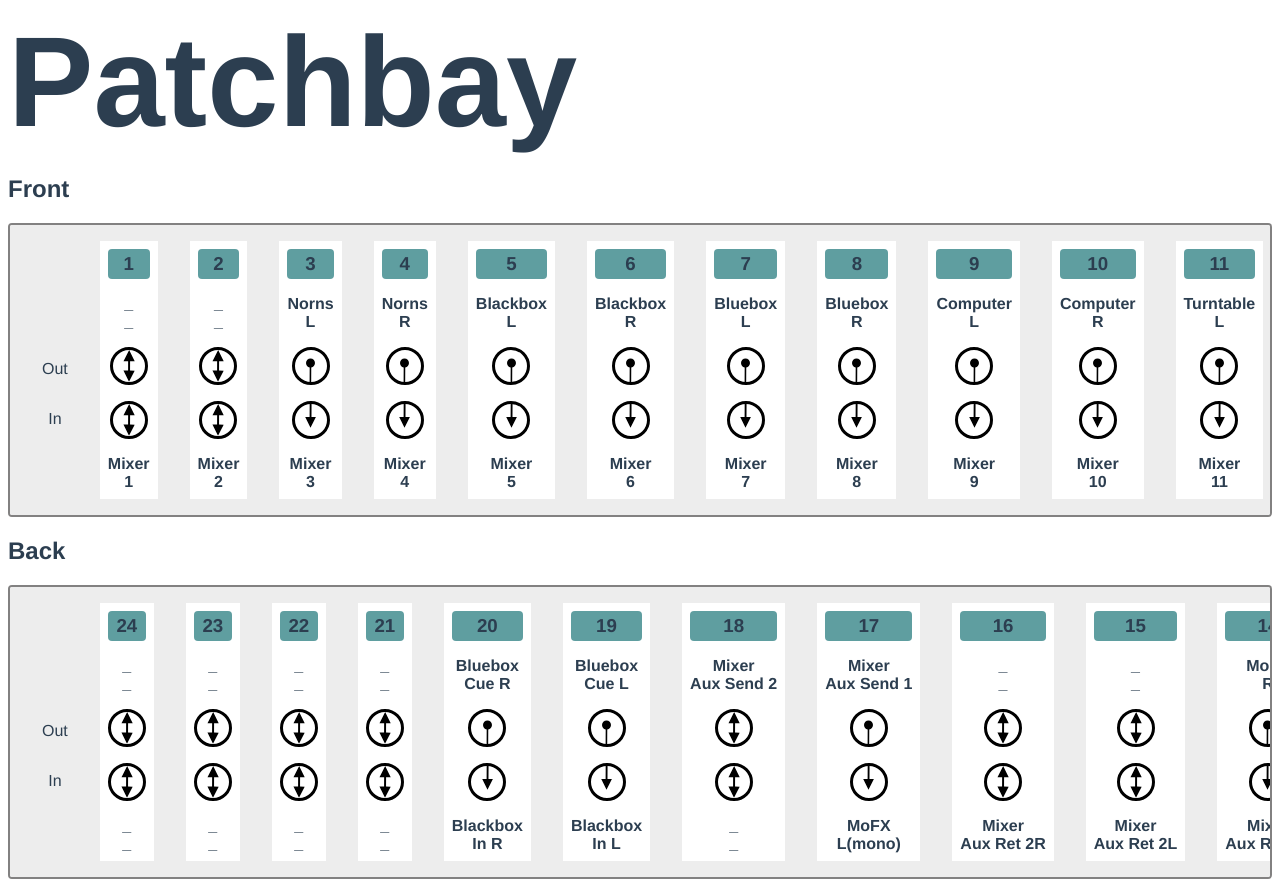
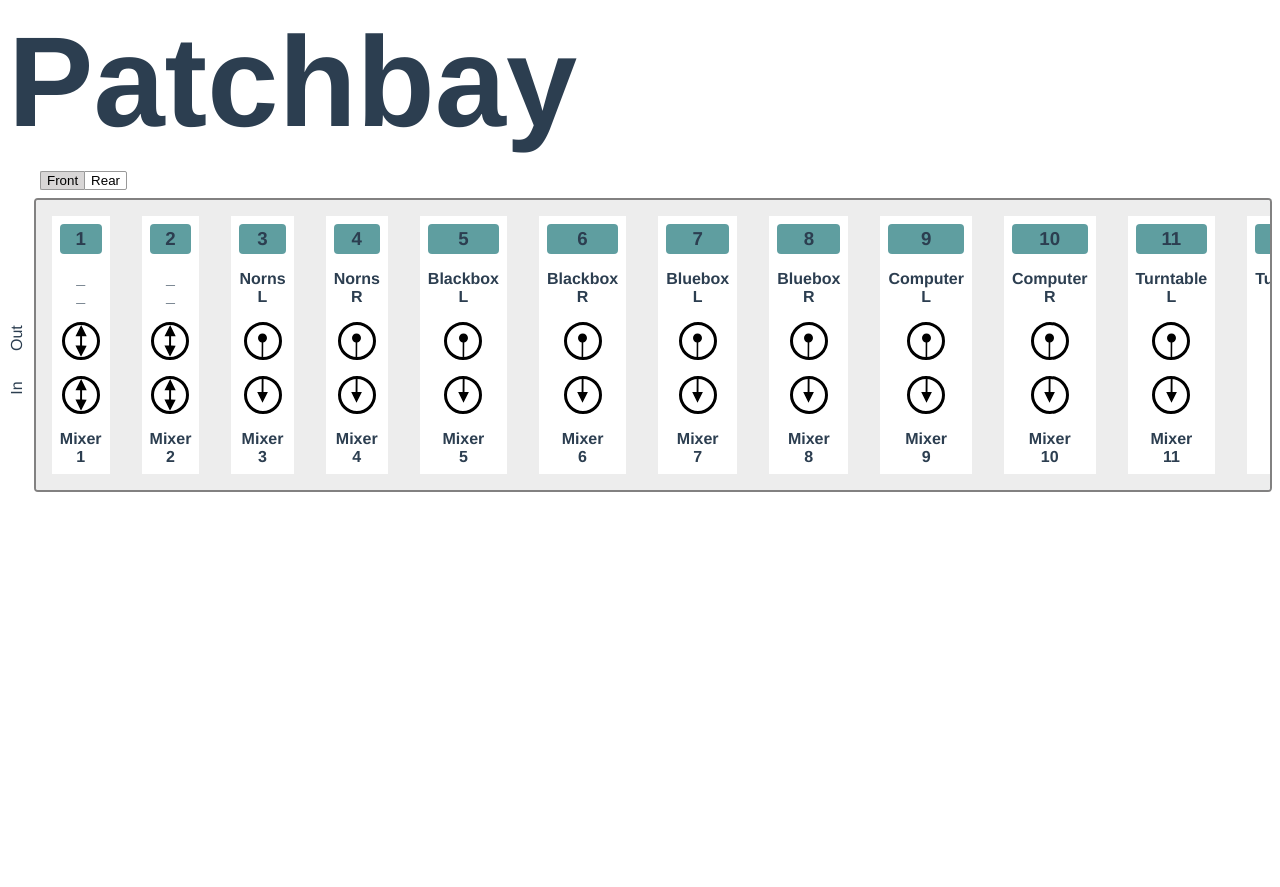
Before and after one commit to jasonbirchler/patchbay, a Vue app: page / in a window 1280 px wide. After the commit the page ends 800 px from the top, so only its background shows below. Built offline with nearby package versions, Linux system fonts and the light colour scheme.

Commit message:
styling tweaks + add button to switch front/back

```diff
--- a/src/App.vue
+++ b/src/App.vue
@@ -1,7 +1,7 @@
 <template>
     <div id="app">
         <h1>Patchbay</h1>
-        <Patchbay showBack />
+        <Patchbay />
     </div>
 </template>
 
--- a/src/components/Panel.vue
+++ b/src/components/Panel.vue
@@ -1,10 +1,10 @@
 <template>
     <main :class="[format]">
+        <div class="labels">
+            <p>Out</p>
+            <p>In</p>
+        </div>
         <div class="points">
-            <div class="labels">
-                <p>Out</p>
-                <p>In</p>
-            </div>
             <div
                 :class="['points--pair']"
                 v-for="(item, index) in orderedPatchPoints"
@@ -29,10 +29,6 @@
                     :mode="item.mode"
                     direction="in"
                 />
-            </div>
-            <div class="labels">
-                <p>Out</p>
-                <p>In</p>
             </div>
         </div>
     </main>
@@ -65,13 +61,14 @@
 
 <style scoped>
 main {
+    display: flex;
+}
+.points {
     border: 2px solid #828181;
     border-radius: 4px;
     padding: 1rem;
     background-color: #ededed;
     overflow-y: auto;
-}
-.points {
     display: flex;
     gap: 2rem;
 }
@@ -85,12 +82,11 @@
     flex-direction: column;
     justify-content: center;
     text-align: center;
+    margin-top: 2rem;
 }
-.labels:first-child {
-    padding-left: 1rem;
-}
-.labels:last-child {
-    padding-right: 2rem;
+.labels p {
+    transform-origin: 0 0;
+    transform: rotate(-90deg);
 }
 .labels p:first-child {
     margin-top: 4rem;
--- a/src/components/PatchBay.vue
+++ b/src/components/PatchBay.vue
@@ -1,9 +1,10 @@
 <template>
     <div>
-        <h2>Front</h2>
-        <Panel :patchPoints="patchPoints" />
-        <h2 v-if="showBack">Back</h2>
-        <Panel v-if="showBack" :patchPoints="patchPoints" reverseOrder />
+        <div class="toggle-buttons">
+            <button @click="showBack = false" :class="{active: !showBack}">Front</button>
+            <button @click="showBack = true" :class="{active: showBack}">Rear</button>
+        </div>
+        <Panel :patchPoints="patchPoints" :reverseOrder="showBack"/>
     </div>
 </template>
 
@@ -16,18 +17,27 @@
     components: {
         Panel
     },
-    props: {
-        showBack: { type: Boolean, default: false }
-    },
     data() {
         return {
-            patchPoints: pointData
+            patchPoints: pointData,
+            showBack: false
         };
     }
 };
 </script>
 
 <style scoped>
+h2 {
+    margin-left: 1.5rem;
+    margin-bottom: 0.5rem;
+}
+h3 {
+    text-align: center;
+    padding: 0.25rem 0.5rem;
+    background-color: cadetblue;
+    border-radius: 0.25rem;
+    margin: 0 0 1rem 0;
+}
 .points {
     display: grid;
     grid-template-columns: repeat(24, 1fr);
@@ -45,11 +55,28 @@
 .labels p:first-child {
     margin-top: 4rem;
 }
-h3 {
-    text-align: center;
-    padding: 0.25rem 0.5rem;
-    background-color: cadetblue;
-    border-radius: 0.25rem;
-    margin: 0 0 1rem 0;
+.toggle-buttons {
+    display: flex;
+    margin: 0.5rem 0 0.5rem 2rem;
+}
+button {
+    background-color: #fff;
+    border: 1px solid #999;
+}
+button:hover {
+    background-color: #dddddd;
+}
+button:active {
+    background-color: #cbcaca;
+}
+button.active {
+    background-color: #d8d6d6;
+}
+button:first-child {
+    border-right: none;
+    border-radius: 2px 0 0 2px;
+}
+button:last-child {
+    border-radius: 0 2px 2px 0;
 }
 </style>
```
